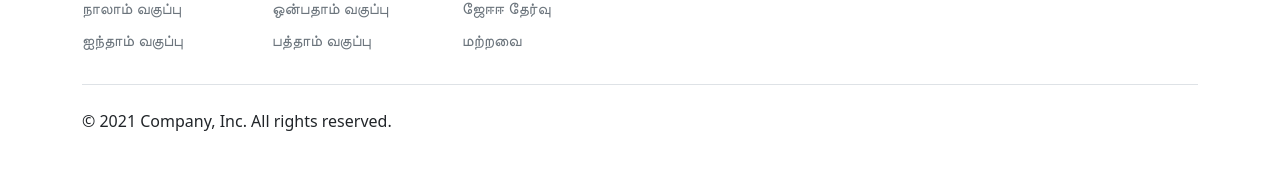
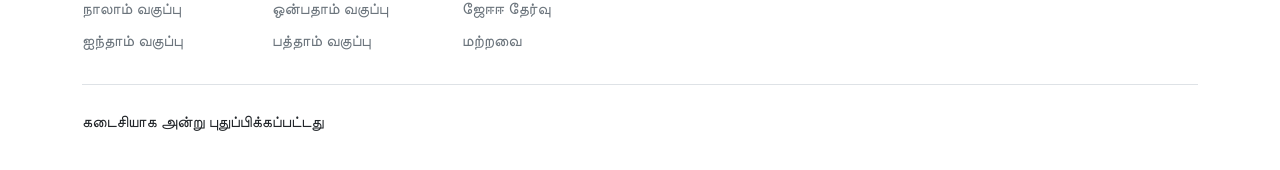
Before and after one commit to kalvitv/kalvitv.github.io, a Jekyll site: the page built from index.html, in a window 1280 px wide. Shown: the part 500-670 px from the top of the page. Built offline with Jekyll 4.4.1, drawn with Linux system fonts in a browser that asks for light colours.

Commit message:
Fix for loop issue, use cycle, use last updated date

```diff
--- a/_layouts/default.html
+++ b/_layouts/default.html
@@ -47,7 +47,7 @@
       <div class="col-2">
         <ul class="nav flex-column">
           {% for item in site.data.main.Class limit:5 offset:0 %}
-            <li class="nav-item mb-2"><a class="nav-link p-0 text-muted" href="{{ '/class/' | append: classData.number | relative_url }}">
+            <li class="nav-item mb-2"><a class="nav-link p-0 text-muted" href="{{ '/class/' | append: item.number | relative_url }}">
             {{ item.label }}</a></li>
           {% endfor %}
         </ul>
@@ -56,7 +56,7 @@
       <div class="col-2">
         <ul class="nav flex-column">
           {% for item in site.data.main.Class limit:5 offset:5 %}
-            <li class="nav-item mb-2"><a class="nav-link p-0 text-muted" href="{{ '/class/' | append: classData.number | relative_url }}">
+            <li class="nav-item mb-2"><a class="nav-link p-0 text-muted" href="{{ '/class/' | append: item.number | relative_url }}">
             {{ item.label }}</a></li>
           {% endfor %}
         </ul>
@@ -65,7 +65,7 @@
       <div class="col-2">
         <ul class="nav flex-column">
           {% for item in site.data.main.Class limit:5 offset:10 %}
-            <li class="nav-item mb-2"><a class="nav-link p-0 text-muted" href="{{ '/class/' | append: classData.number | relative_url }}">
+            <li class="nav-item mb-2"><a class="nav-link p-0 text-muted" href="{{ '/class/' | append: item.number | relative_url }}">
             {{ item.label }}</a></li>
           {% endfor %}
         </ul>
@@ -73,12 +73,7 @@
     </div>
 
     <div class="d-flex justify-content-between py-4 my-4 border-top">
-      <p>© 2021 Company, Inc. All rights reserved.</p>
-      <ul class="list-unstyled d-flex">
-        <li class="ms-3"><a class="link-dark" href="#"><svg class="bi" width="24" height="24"><use xlink:href="#twitter"></use></svg></a></li>
-        <li class="ms-3"><a class="link-dark" href="#"><svg class="bi" width="24" height="24"><use xlink:href="#instagram"></use></svg></a></li>
-        <li class="ms-3"><a class="link-dark" href="#"><svg class="bi" width="24" height="24"><use xlink:href="#facebook"></use></svg></a></li>
-      </ul>
+      <p>கடைசியாக {{ page.date | date: "%-d %B %Y" }} அன்று புதுப்பிக்கப்பட்டது</p>
     </div>
   </footer>
 </div>
--- a/index.html
+++ b/index.html
@@ -1,7 +1,6 @@
 ---
 layout: default
 title: Kalvi
-colors: ['btn-primary','btn-secondary','btn-success','btn-danger','btn-warning text-dark','btn-info text-dark','btn-dark']
 script: |
    <script src="/assets/js/main.js" ></script>
 ---
@@ -16,15 +15,11 @@
     <div class="col text-center mt-1">
     <h4>
       <span>
-        <a class="d-block btn {{ page.colors[idx]  }}" href="{{ '/class/' | append: classData.number | relative_url }}">{{ classData.label }}</a>
+        <a class="d-block btn {% cycle 'btn-primary','btn-secondary','btn-success','btn-danger','btn-warning text-dark','btn-info text-dark','btn-dark' %}"
+        href="{{ '/class/' | append: classData.number | relative_url }}">{{ classData.label }}</a>
       </span>
     </h4>
     </div>
-    {% if idx > 5 %}
-      {% assign idx = 0 %}
-    {% else %}
-      {% assign idx = idx | plus: 1 %}
-    {% endif %}
     {% endfor %}
   </div>
 </div>
```
